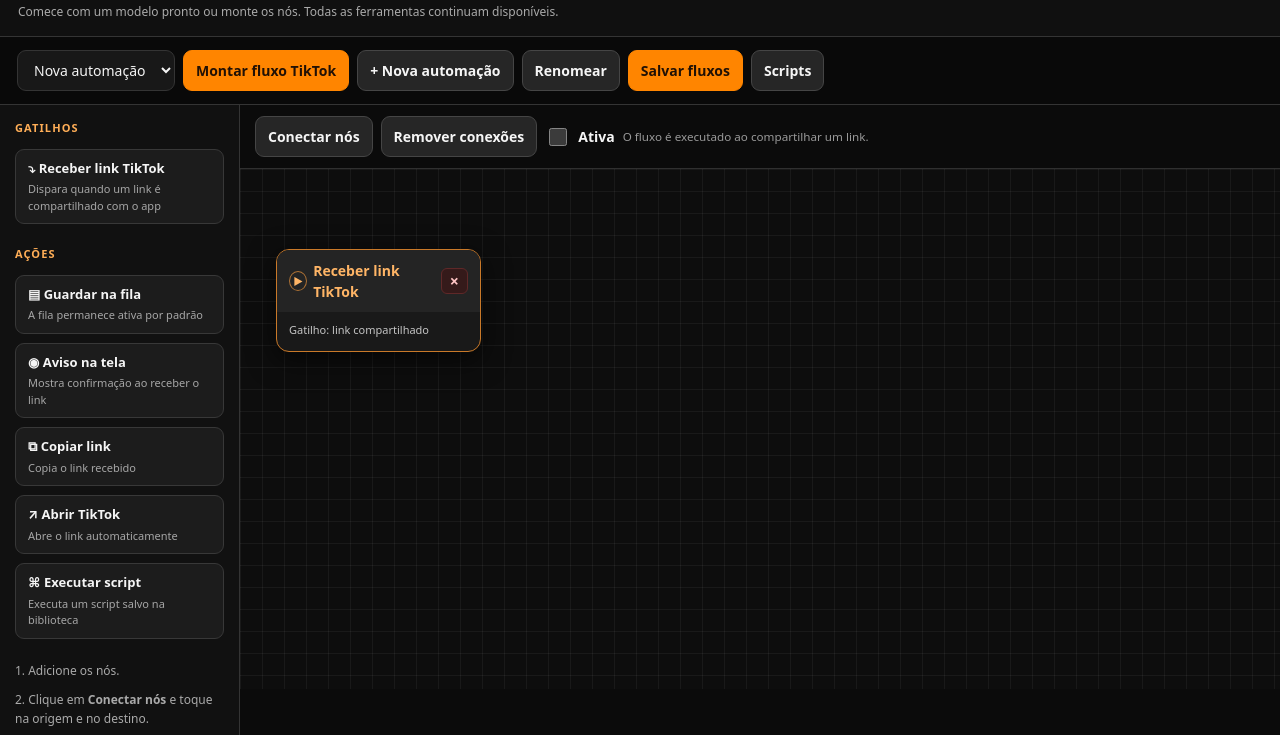
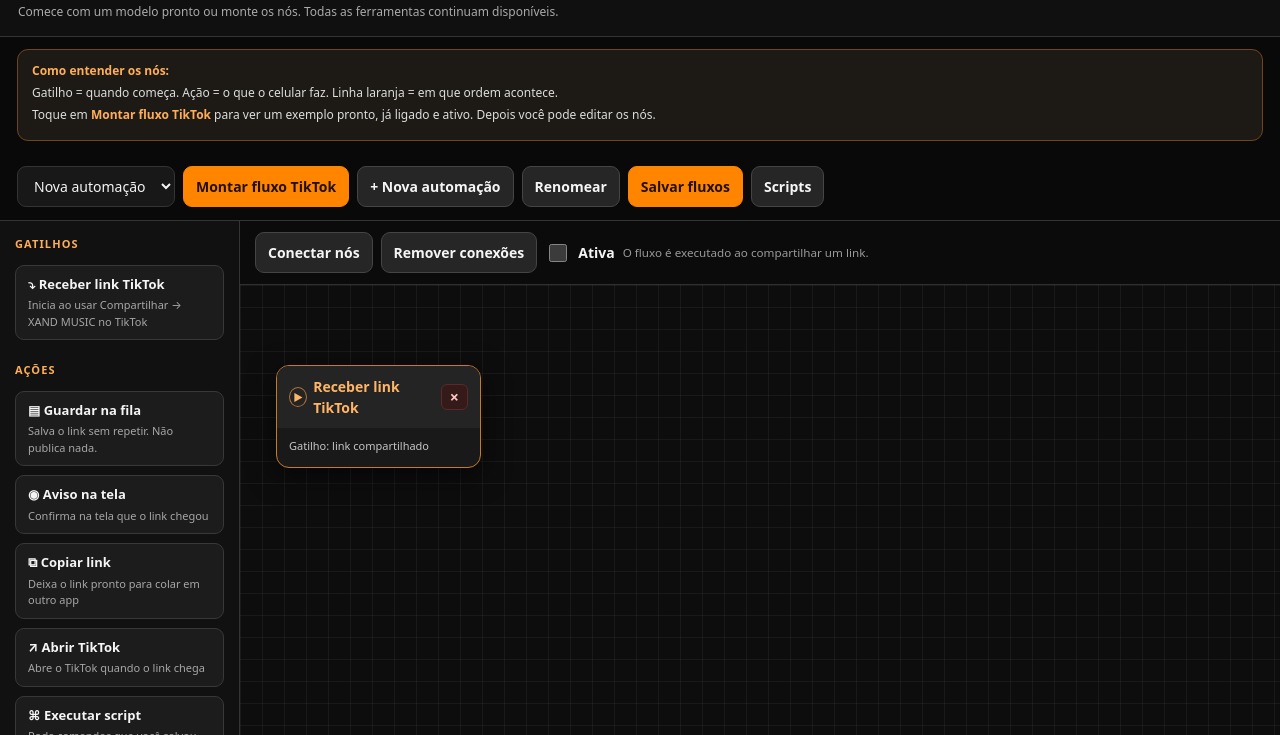
Before and after one commit to carlosalexandrevicente12-droid/xand-trend-music, a plain HTML site: page android-share/app/src/main/assets/flows.html in a window 1280 px wide. Shown: the part 51-786 px from the top of the page. Drawn offline with Linux system fonts and the light colour scheme.

Commit message:
Explain triggers actions and connections in editable node editor

```diff
--- a/android-share/app/src/main/assets/flows.html
+++ b/android-share/app/src/main/assets/flows.html
@@ -28,21 +28,22 @@ svg{position:absolute;inset:0;pointer-events:none;width:100%;height:100%;overflo
 .node .remove{margin-left:auto;min-height:26px;padding:0 8px;border-radius:6px;font-size:16px;background:#351a1a;border-color:#5f2828;color:#ffc5c5}
 .node.selected{outline:3px solid #ff8500}.node.valid{border-color:var(--orange)}
 .node-number{display:inline-grid;place-items:center;width:20px;height:20px;border:1px solid #ad7134;border-radius:50%;font-size:10px}
-.bottom{padding:14px 17px;border-top:1px solid var(--stroke);display:flex;flex-wrap:wrap;align-items:center;gap:12px}
+.guide{margin:12px 17px;padding:12px 14px;background:#1d1a16;border:1px solid #70451e;border-radius:11px;font-size:12px;color:#ddd}.guide b{color:#ffae57}.guide p{margin:4px 0}.bottom{padding:14px 17px;border-top:1px solid var(--stroke);display:flex;flex-wrap:wrap;align-items:center;gap:12px}
 .status{font-size:12px;color:#ffbc77;min-height:18px}.tog{display:flex;align-items:center;gap:8px}.tog input{accent-color:#ff8500;width:18px;height:18px}
 @media(max-width:800px){.main{display:block}aside{border-right:0;border-bottom:1px solid var(--stroke)}.palette{grid-template-columns:1fr 1fr}.viewport{height:55vh;min-height:365px}.toolbar select{flex:1}.stagebar small{flex-basis:100%}}
 </style></head>
 <body>
 <header><div class="brand">XAND <span>AUTOMAÇÕES</span></div><p class="hint">Comece com um modelo pronto ou monte os nós. Todas as ferramentas continuam disponíveis.</p></header>
+<div class="guide"><b>Como entender os nós:</b><p>Gatilho = quando começa. Ação = o que o celular faz. Linha laranja = em que ordem acontece.</p><p>Toque em <b>Montar fluxo TikTok</b> para ver um exemplo pronto, já ligado e ativo. Depois você pode editar os nós.</p></div>
 <div class="toolbar"><select id="flowList" aria-label="Selecionar automação"></select><button id="template" class="primary" type="button">Montar fluxo TikTok</button><button id="new">+ Nova automação</button><button id="rename">Renomear</button><button id="save" class="primary">Salvar fluxos</button><button id="scripts" type="button">Scripts</button></div>
 <div class="main">
-<aside><h2 class="smalltitle">GATILHOS</h2><div class="palette"><button data-type="trigger_share"><b>⤵ Receber link TikTok</b><small>Dispara quando um link é compartilhado com o app</small></button></div>
+<aside><h2 class="smalltitle">GATILHOS</h2><div class="palette"><button data-type="trigger_share"><b>⤵ Receber link TikTok</b><small>Inicia ao usar Compartilhar → XAND MUSIC no TikTok</small></button></div>
 <h2 class="smalltitle">AÇÕES</h2><div class="palette">
-<button data-type="action_queue"><b>▤ Guardar na fila</b><small>A fila permanece ativa por padrão</small></button>
-<button data-type="action_notify"><b>◉ Aviso na tela</b><small>Mostra confirmação ao receber o link</small></button>
-<button data-type="action_copy"><b>⧉ Copiar link</b><small>Copia o link recebido</small></button>
-<button data-type="action_open"><b>↗ Abrir TikTok</b><small>Abre o link automaticamente</small></button><button data-type="action_script"><b>⌘ Executar script</b><small>Executa um script salvo na biblioteca</small></button>
-</div><div class="help"><p>1. Adicione os nós.</p><p>2. Clique em <b>Conectar nós</b> e toque na origem e no destino.</p><p>3. Ative e salve a automação.</p><p>Arraste os nós pelo cabeçalho para organizar o fluxo.</p></div></aside>
+<button data-type="action_queue"><b>▤ Guardar na fila</b><small>Salva o link sem repetir. Não publica nada.</small></button>
+<button data-type="action_notify"><b>◉ Aviso na tela</b><small>Confirma na tela que o link chegou</small></button>
+<button data-type="action_copy"><b>⧉ Copiar link</b><small>Deixa o link pronto para colar em outro app</small></button>
+<button data-type="action_open"><b>↗ Abrir TikTok</b><small>Abre o TikTok quando o link chega</small></button><button data-type="action_script"><b>⌘ Executar script</b><small>Roda comandos que você salvou em Scripts</small></button>
+</div><div class="help"><p><b>Para montar do zero:</b></p><p>1. Adicione um gatilho e as ações desejadas.</p><p>2. Toque em <b>Conectar nós</b> e selecione de onde sai e para onde vai a linha.</p><p>3. Marque <b>Ativa</b> e toque em <b>Salvar fluxos</b>.</p><p>Você pode arrastar os nós pelo título.</p></div></aside>
 <section class="stage" aria-label="Quadro de automação">
 <div class="stagebar"><button id="connect">Conectar nós</button><button id="removeConnections">Remover conexões</button><label class="tog"><input id="enabled" type="checkbox"> Ativa</label><small>O fluxo é executado ao compartilhar um link.</small></div>
 <div class="viewport"><div class="board" id="board"><svg id="wires" viewBox="0 0 1100 650" aria-hidden="true"></svg></div></div>
```
